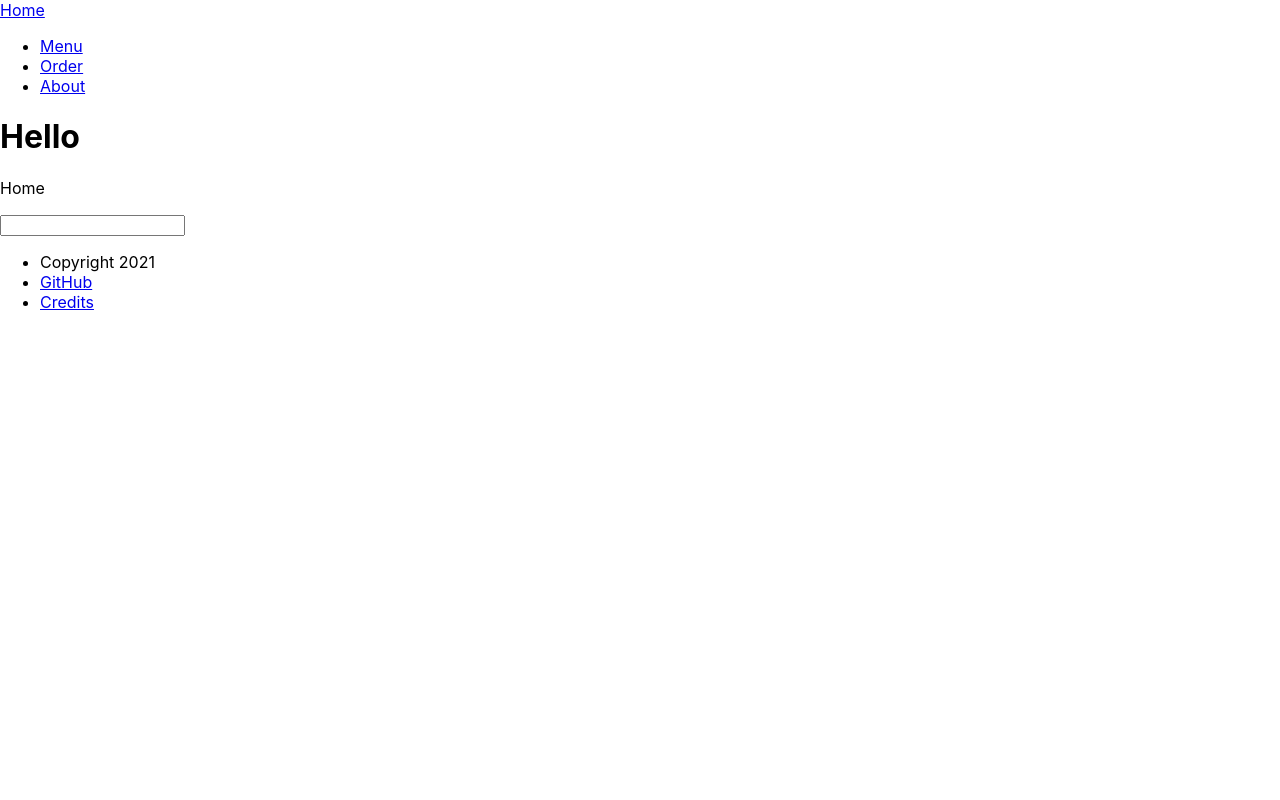
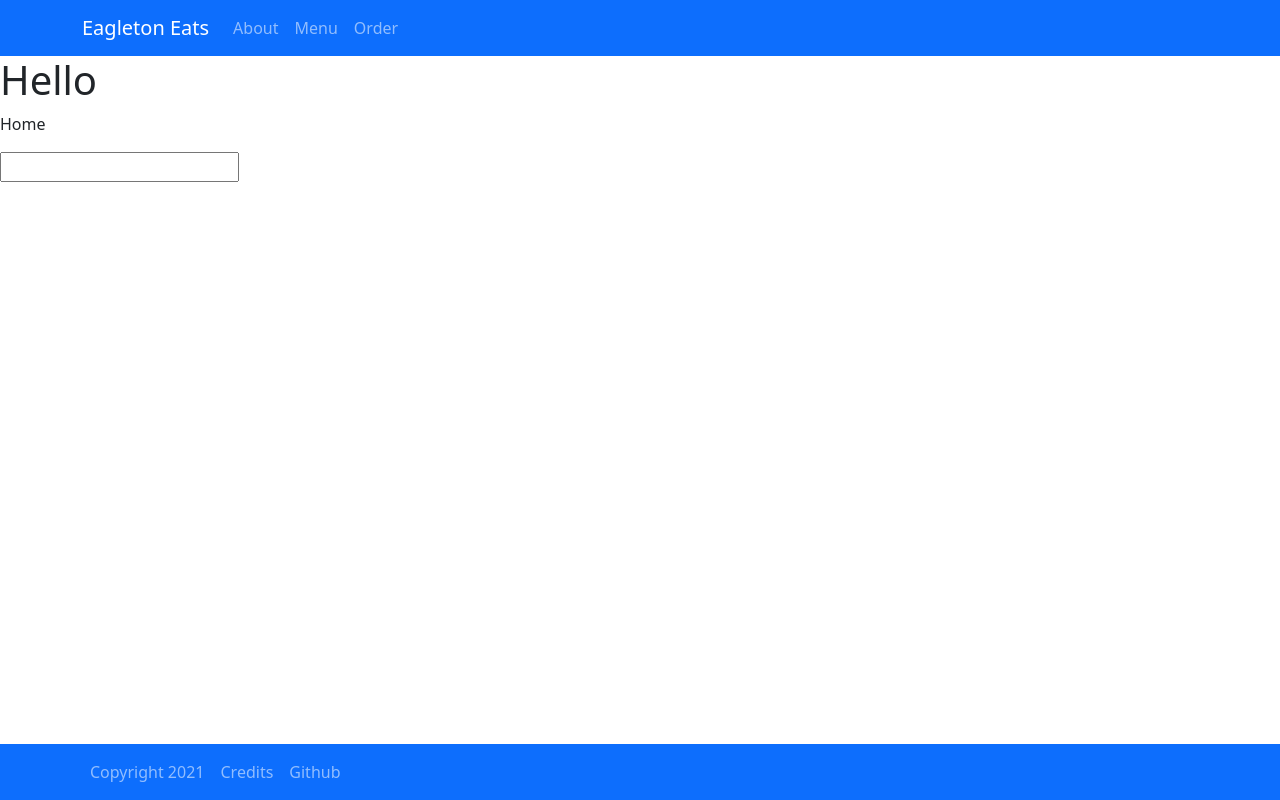
Before and after one commit to heggy231/eagleton-eats, a React (Create React App) app in the folder react-ui/: page / in a window 1280 px wide. Built offline with nearby package versions, Linux system fonts and the light colour scheme; the HTML template or start-up script is replaced by a standard one.

Commit message:
style added to header and footer

```diff
--- a/react-ui/src/App.jsx
+++ b/react-ui/src/App.jsx
@@ -1,4 +1,5 @@
 import Footer from './sectioning/footer/footer';
+import 'bootstrap/dist/css/bootstrap.min.css';
 import Header from './sectioning/header/header';
 import Main from './sectioning/main/main';
 
--- a/react-ui/src/sectioning/footer/footer.jsx
+++ b/react-ui/src/sectioning/footer/footer.jsx
@@ -1,16 +1,22 @@
+import Container from 'react-bootstrap/Container';
+import "bootstrap/dist/css/bootstrap.min.css";
+import { Navbar, Nav } from "react-bootstrap";
 
-import { NavLink } from "react-router-dom";
+
 
 const Footer = () => {
   return (
     <footer>
-      <ul>
-        <li>Copyright 2021</li>
-        <li><a href="https://github.com/JKhariD/eagleton-eats/tree/main/react-ui">GitHub</a></li>
-        <li>
-          <NavLink to="/credits">Credits</NavLink>
-          </li>
-      </ul>
+
+            <Navbar bg="primary" variant="dark" fixed="bottom">
+    <Container>
+    <Nav className="me-auto">
+      <Nav.Link href="/">Copyright 2021</Nav.Link>
+      <Nav.Link href="/">Credits</Nav.Link>
+      <Nav.Link href="/">Github</Nav.Link>
+    </Nav>
+    </Container>
+  </Navbar>
     </footer>
   );
 };
--- a/react-ui/src/sectioning/header/header.jsx
+++ b/react-ui/src/sectioning/header/header.jsx
@@ -1,4 +1,7 @@
-import { NavLink } from "react-router-dom";
+//import { Link } from "react-bootstap/Link";
+import Container from 'react-bootstrap/Container';
+import "bootstrap/dist/css/bootstrap.min.css";
+import { Navbar, Nav } from "react-bootstrap";
 import Greeting from "../../components/greeting";
 
 
@@ -8,20 +11,16 @@ const Header = () => {
     return (
 
         <header>
-            <div>
-            <NavLink to="/">Home</NavLink>
-            </div>
-            <ul>
-                <li>
-                   <NavLink to="/menu">Menu</NavLink>
-                </li>
-                <li>
-                    <NavLink to="/order">Order</NavLink>
-                </li>
-                <li>
-                    <NavLink to="/about">About</NavLink>
-                </li>
-            </ul>
+            <Navbar bg="primary" variant="dark">
+    <Container>
+    <Navbar.Brand href="/">Eagleton Eats</Navbar.Brand>
+    <Nav className="me-auto">
+      <Nav.Link href="/about">About</Nav.Link>
+      <Nav.Link href="/menu">Menu</Nav.Link>
+      <Nav.Link href="/order">Order</Nav.Link>
+    </Nav>
+    </Container>
+  </Navbar>
             <Greeting />
         </header>
     );
```
